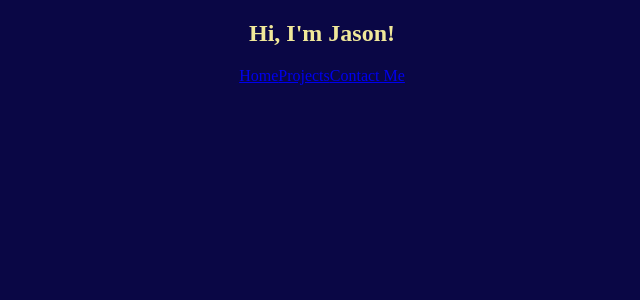
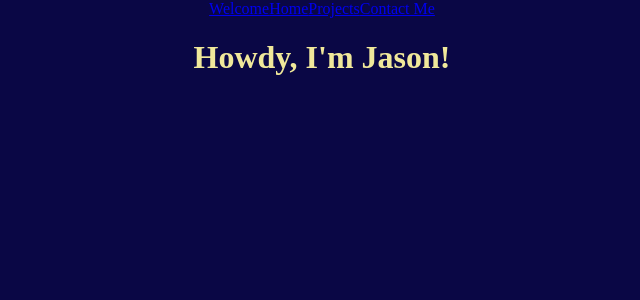
Before and after one commit to jasonmar08/Professional_Portfolio, a React (Create React App) app in the folder my-portfolio/: page / in a window 1280 px wide. Shown: the top 300 px of the page, without its empty margins (318-958 px from the left). Built offline with nearby package versions, Linux system fonts and the light colour scheme.

Commit message:
added react routes to App.js

```diff
--- a/my-portfolio/src/App.js
+++ b/my-portfolio/src/App.js
@@ -1,11 +1,27 @@
 import NavBar from './components/NavBar'
+import Welcome from './pages/Welcome'
+import Home from './pages/Home'
+import Projects from './pages/Projects'
+import ContactMe from './pages/ContactMe'
+import ProjectCard from './components/ProjectCard'
 import { Routes, Route } from 'react-router-dom'
 import './App.css'
 
 const App = () => {
   return (
     <div>
-      <NavBar />
+      <header>
+        <NavBar />
+      </header>
+      <main>
+        <Routes>
+          <Route index element={<Welcome />} />
+          <Route path="/Home" element={<Home />} />
+          <Route path="/Projects" element={<Projects />} />
+          <Route path="/ContactMe" element={<ContactMe />} />
+          <Route path="/Projects/:id" element={<ProjectCard />} />
+        </Routes>
+      </main>
     </div>
   )
 }
--- a/my-portfolio/src/components/NavBar.jsx
+++ b/my-portfolio/src/components/NavBar.jsx
@@ -4,11 +4,11 @@ const NavBar = () => {
 
   return (
     <nav>
-      <h1>Hi, I'm Jason!</h1>
       <div>
-        <NavLink to='/'>Home</NavLink>
+        <NavLink to='/'>Welcome</NavLink>
+        <NavLink to='/Home'>Home</NavLink>
         <NavLink to='/Projects'>Projects</NavLink>
-        <NavLink to='Contact'>Contact Me</NavLink>
+        <NavLink to='/ContactMe'>Contact Me</NavLink>
       </div>
     </nav>
   )
--- a/my-portfolio/src/pages/Welcome.js
+++ b/my-portfolio/src/pages/Welcome.js
@@ -1,5 +1,9 @@
 const Welcome = () => {
-  return <div>Hi, I'm Jason!</div>
+  return (
+    <div>
+      <h1>Howdy, I'm Jason!</h1>
+    </div>
+  )
 }
 
 export default Welcome
```
